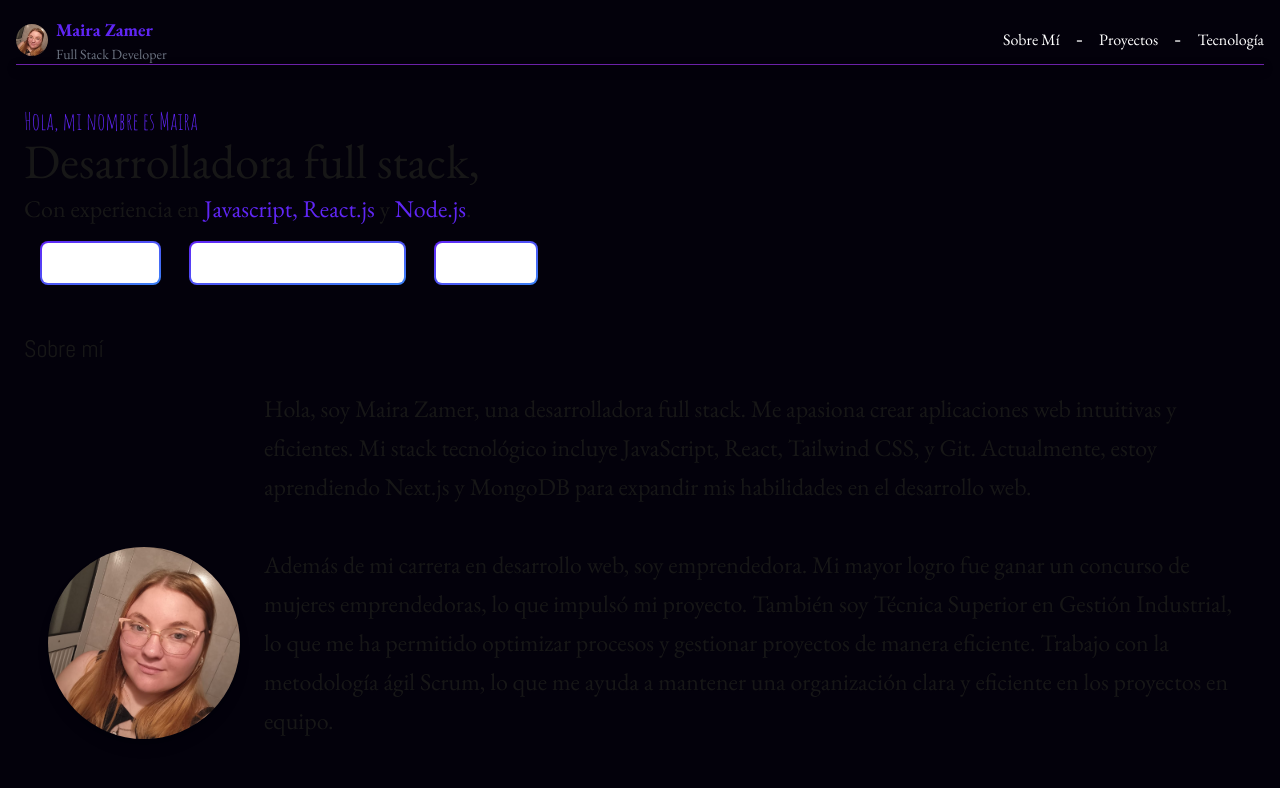
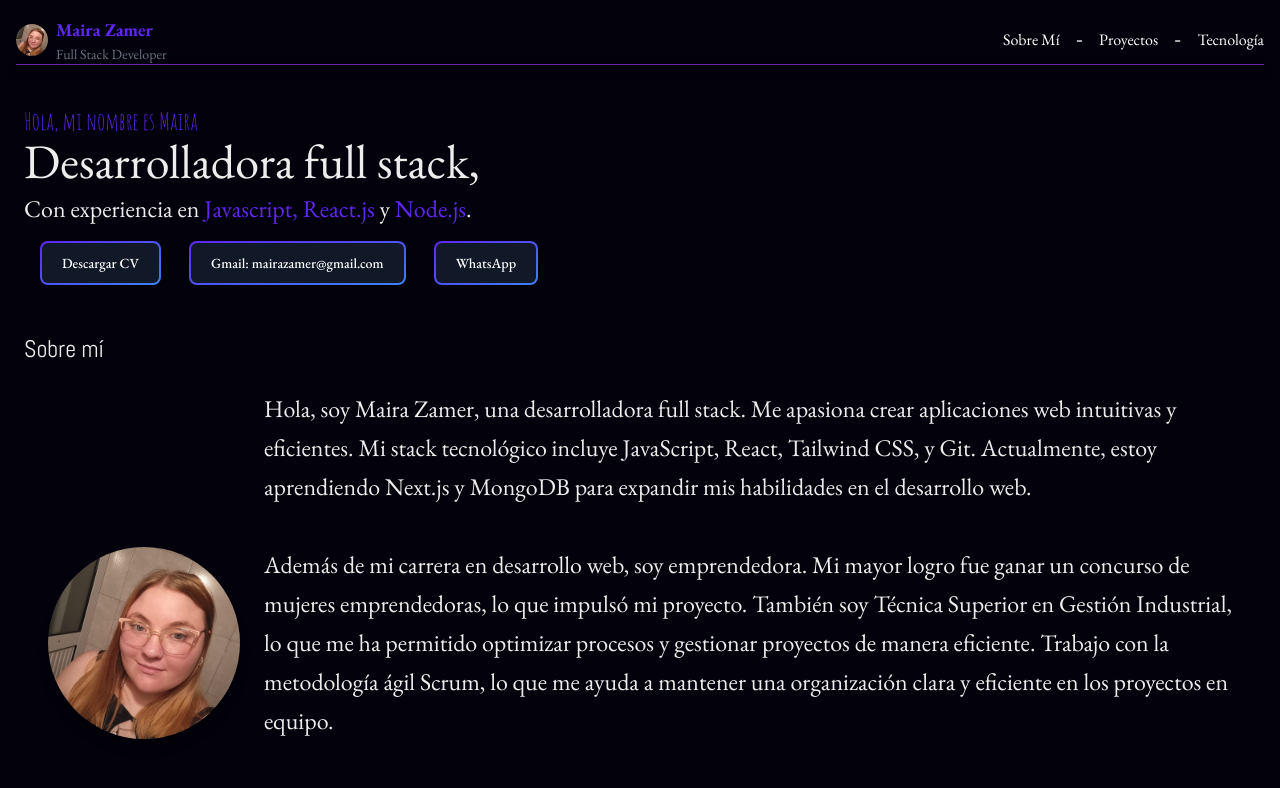
Before and after one commit to MairaZamer/Mi-Portafolio, a Next.js app: page / in a window 1280 px wide. Shown: the top 788 px of the page. Built offline with nearby package versions, Linux system fonts and the light colour scheme; a web font is replaced by a local one.

Commit message:
Rediseñoo

```diff
--- a/app/components/Contact.tsx
+++ b/app/components/Contact.tsx
@@ -5,27 +5,27 @@
     <div className="mt-4">
       <div className="flex flex-col md:flex-row items-center md:space-x-3">
         <a
-          href="/CV.pdf" // Ruta al archivo PDF en la carpeta public
-          download // Esto permite la descarga del archivo
-          className="relative inline-flex items-center justify-center p-0.5 mb-2 md:mb-0 mx-2 md:mx-4 overflow-hidden text-sm font-medium text-white rounded-lg group bg-gradient-to-br from-customOrange to-blue-500 group-hover:from-customOrange group-hover:to-blue-500 hover:text-white dark:text-white focus:ring-4 focus:outline-none focus:ring-blue-300 dark:focus:ring-blue-800"
+          href="/CV.pdf"
+          download
+          className="relative inline-flex items-center justify-center p-0.5 mb-2 md:mb-0 mx-2 md:mx-4 overflow-hidden text-sm font-medium text-white rounded-lg group bg-gradient-to-br from-customOrange to-blue-500 group-hover:from-customOrange group-hover:to-blue-500 hover:text-white focus:ring-4 focus:outline-none focus:ring-blue-300"
         >
-          <span className="font-ebGaramond relative px-5 py-2.5 transition-all ease-in duration-75 bg-white dark:bg-gray-900 rounded-md group-hover:bg-opacity-0">
+          <span className="font-ebGaramond relative px-5 py-2.5 transition-all ease-in duration-75 bg-gray-900 rounded-md group-hover:bg-opacity-0">
             Descargar CV
           </span>
         </a>
-        <div className="relative inline-flex items-center justify-center p-0.5 mb-2 md:mb-0 mx-2 md:mx-4 overflow-hidden text-sm font-medium text-white rounded-lg group bg-gradient-to-br from-customOrange to-blue-500 group-hover:from-customOrange group-hover:to-blue-500 hover:text-white dark:text-white focus:ring-4 focus:outline-none focus:ring-blue-300 dark:focus:ring-blue-800">
-          <span className="font-ebGaramond relative px-5 py-2.5 transition-all ease-in duration-75 bg-white dark:bg-gray-900 rounded-md group-hover:bg-opacity-0">
+        <div className="relative inline-flex items-center justify-center p-0.5 mb-2 md:mb-0 mx-2 md:mx-4 overflow-hidden text-sm font-medium text-white rounded-lg group bg-gradient-to-br from-customOrange to-blue-500 group-hover:from-customOrange group-hover:to-blue-500 hover:text-white focus:ring-4 focus:outline-none focus:ring-blue-300">
+          <span className="font-ebGaramond relative px-5 py-2.5 transition-all ease-in duration-75 bg-gray-900 rounded-md group-hover:bg-opacity-0">
             Gmail: mairazamer@gmail.com
           </span>
         </div>
         <div>
           <a
             href="https://wa.me/543482298231"
-            className="relative inline-flex items-center justify-center p-0.5 mb-2 md:mb-0 mx-2 md:mx-4 overflow-hidden text-sm font-medium text-white rounded-lg group bg-gradient-to-br from-customOrange to-blue-500 group-hover:from-customOrange group-hover:to-blue-500 hover:text-white dark:text-white focus:ring-4 focus:outline-none focus:ring-blue-300 dark:focus:ring-blue-800"
+            className="relative inline-flex items-center justify-center p-0.5 mb-2 md:mb-0 mx-2 md:mx-4 overflow-hidden text-sm font-medium text-white rounded-lg group bg-gradient-to-br from-customOrange to-blue-500 group-hover:from-customOrange group-hover:to-blue-500 hover:text-white focus:ring-4 focus:outline-none focus:ring-blue-300"
             target="_blank"
             rel="noopener noreferrer"
           >
-            <span className="font-ebGaramond relative px-5 py-2.5 transition-all ease-in duration-75 bg-white dark:bg-gray-900 rounded-md group-hover:bg-opacity-0">
+            <span className="font-ebGaramond relative px-5 py-2.5 transition-all ease-in duration-75 bg-gray-900 rounded-md group-hover:bg-opacity-0">
               WhatsApp
             </span>
           </a>
--- a/app/globals.css
+++ b/app/globals.css
@@ -12,15 +12,8 @@
 @tailwind utilities;
 
 :root {
-  --background: #03010B;
-  --foreground: #171717;
-}
-
-@media (prefers-color-scheme: dark) {
-  :root {
-    --background: #03010B;
-    --foreground: #ededed;
-  }
+  --background: #03010B; /* Color de fondo para ambos modos */
+  --foreground: #ededed; /* Color de texto para ambos modos */
 }
 
 body {
--- a/tailwind.config.ts
+++ b/tailwind.config.ts
@@ -13,21 +13,17 @@
         amatic: ['Amatic SC', 'cursive'],
         archivo: ['Archivo', 'sans-serif'],
         ebGaramond: ['EB Garamond', 'serif'],
-        // eduDots: ['Edu AU VIC WA NT Dots', 'cursive'],
-        // exo: ['Exo 2', 'sans-serif'],
         inconsolata: ['Inconsolata', 'monospace'],
-        // indie: ['Indie Flower', 'cursive'],
-        // kanit: ['Kanit', 'sans-serif'],
         playfair: ['Playfair Display', 'serif'],
-        // sixtyfour: ['Sixtyfour Convergence', 'sans-serif'],
       },
       colors: {
-        background: "var(--background)",
-        foreground: "var(--foreground)",
+        background: "var(--background)", // Color de fondo
+        foreground: "var(--foreground)", // Color de texto
         customOrange: '#6026f5',
       },
     },
   },
   plugins: [],
 };
+
 export default config;
```
